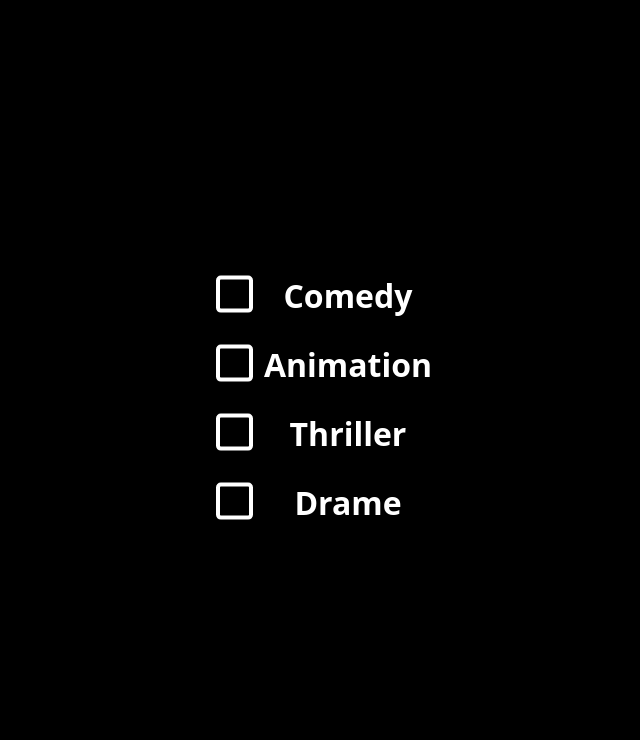
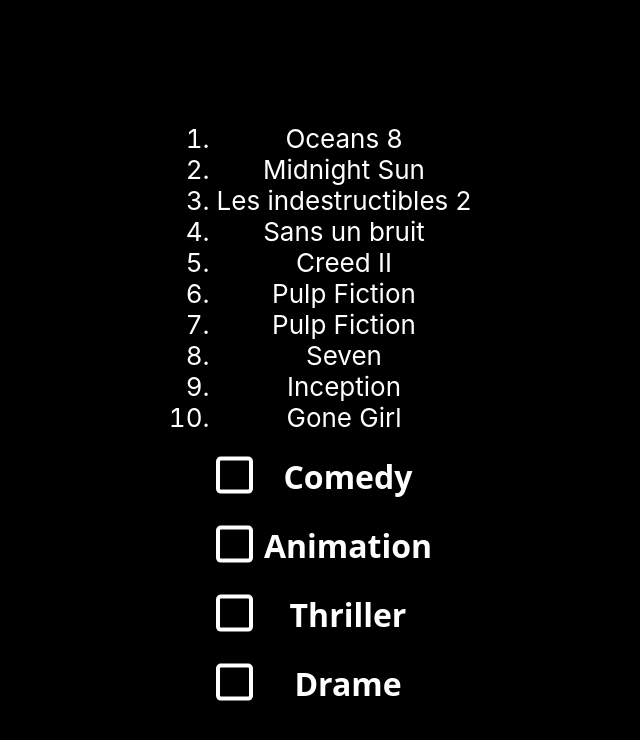
Before and after one commit to abdoum/movies, a React (Create React App) app: page / in a window 1280 px wide. Shown: the top 740 px of the page, without its empty margins (316-956 px from the left). Built offline with nearby package versions, Linux system fonts and the light colour scheme.

Commit message:
Feature: added redux

```diff
--- a/package.json
+++ b/package.json
@@ -3,12 +3,16 @@
   "version": "0.1.0",
   "private": true,
   "dependencies": {
+    "@reduxjs/toolkit": "^1.8.2",
     "@testing-library/jest-dom": "^5.16.4",
     "@testing-library/react": "^13.3.0",
     "@testing-library/user-event": "^13.5.0",
     "react": "^18.1.0",
     "react-dom": "^18.1.0",
+    "react-redux": "^8.0.2",
     "react-scripts": "5.0.1",
+    "redux": "^4.2.0",
+    "redux-thunk": "^2.4.1",
     "web-vitals": "^2.1.4"
   },
   "scripts": {
--- a/src/App.jsx
+++ b/src/App.jsx
@@ -1,7 +1,9 @@
-import React, { useEffect, useState } from 'react';
+import React, { useEffect } from 'react';
 import './App.css';
-import DropdownFilter from './components/DropdownFilter';
+import { useDispatch, useSelector } from 'react-redux';
+import CategoriesFilter from './components/CategoriesFilter';
 import { movies$ } from './movies';
+import { allCategories, allMovies } from './store/reducers/movie';
 
 /**
  * Return the App base component
@@ -9,20 +11,25 @@
  * @constructor
  */
 function App() {
-  const [categories, setCategories] = useState([]);
-  const [movies, setMovies] = useState([]);
+  const dispatch = useDispatch();
+  const { movies } = useSelector((state) => state.movies);
+  const { categories } = useSelector((state) => state.movies);
 
   useEffect(() => {
-    movies$.then((moviesData) => {
-      const categoriesList = moviesData.map((movie) => movie.category);
-      setCategories([...new Set(categoriesList)]);
-      setMovies(moviesData);
-    });
-  }, [movies]);
+    movies$
+      .then((moviesData) => {
+        dispatch(allMovies(moviesData));
+        dispatch(allCategories(moviesData));
+      })
+      .catch((e) => new Error(`could not load data: ${e}`));
+  }, [dispatch, movies]);
 
   return (
     <div className="App">
-      <DropdownFilter categories={categories} />
+      <ol>
+        {movies && movies.map((movie) => (<li key={movie.id}>{movie.title}</li>))}
+      </ol>
+      <CategoriesFilter movies={movies} categories={categories} />
     </div>
   );
 }
--- /dev/null
+++ b/src/components/CategoriesFilter.jsx
@@ -0,0 +1,25 @@
+import React from 'react';
+import { useDispatch } from 'react-redux';
+import { toggleSelected } from '../store/reducers/movie';
+
+export default function CategoriesFilter({ categories }) {
+  const dispatch = useDispatch();
+  return (
+    <div className="filters">
+      { categories.map((category) => (
+        <label key={category.name.toLowerCase()} htmlFor={category.name.toLowerCase()} className="form-control">
+          <input
+            id={category.name.toLowerCase()}
+            type="checkbox"
+            name="checkbox"
+            checked={category.isSelected}
+            onChange={() => {
+              dispatch(toggleSelected(category));
+            }}
+          />
+          {category.name}
+        </label>
+      ))}
+    </div>
+  );
+}
--- a/src/components/DropdownFilter.jsx
+++ /dev/null
@@ -1,14 +0,0 @@
-import React from 'react';
-
-export default function DropdownFilter({ categories }) {
-  return (
-    <div className="filters">
-      {categories.map((category) => (
-        <label htmlFor={category.toLowerCase()} className="form-control">
-          <input id={category.toLowerCase()} type="checkbox" name="checkbox" />
-          {category}
-        </label>
-      ))}
-    </div>
-  );
-}
--- a/src/index.jsx
+++ b/src/index.jsx
@@ -1,13 +1,17 @@
 import React from 'react';
 import ReactDOM from 'react-dom/client';
 import './index.css';
+import { Provider } from 'react-redux';
 import App from './App';
 import reportWebVitals from './reportWebVitals';
+import store from './store/store';
 
 const root = ReactDOM.createRoot(document.getElementById('root'));
 root.render(
   <React.StrictMode>
-    <App />
+    <Provider store={store}>
+      <App />
+    </Provider>
   </React.StrictMode>
 );
 
--- /dev/null
+++ b/src/store/reducers/category.js
@@ -0,0 +1,40 @@
+import { createSlice } from '@reduxjs/toolkit';
+
+const defaultState = {
+  categories: [{
+    name: '',
+    isSelected: false
+  }]
+};
+
+const categoriesSlice = createSlice({
+  name: 'categories',
+  initialState: defaultState,
+  reducers: {
+    allCategories: (state, action) => {
+      const movies = action.payload;
+      const categories = movies.map((movie) => movie.category);
+      const distinctCategories = [...new Set(categories)];
+      const categoriesObjects = distinctCategories.map((cat) => (
+        {
+          name: cat,
+          isSelected: false
+        }));
+      // eslint-disable-next-line no-param-reassign
+      state.categories = categoriesObjects;
+      return state;
+    },
+    toggleSelected: (state, action) => {
+      const category = action.payload;
+      const existingCategory = state.categories.find((cat) => cat.name === category.name);
+      existingCategory.isSelected = !category.isSelected;
+      // eslint-disable-next-line no-param-reassign
+      // state.categories[category.name].isSelected = !category.isSelected;
+      return state;
+    },
+  }
+});
+
+export const { allCategories, toggleSelected } = categoriesSlice.actions;
+
+export default categoriesSlice.reducer;
--- /dev/null
+++ b/src/store/reducers/movie.js
@@ -0,0 +1,45 @@
+// eslint-disable-next-line default-param-last
+import { createSlice } from '@reduxjs/toolkit';
+
+const defaultState = {
+  movies: [],
+  categories: []
+};
+
+const moviesSlice = createSlice({
+  name: 'movies',
+  initialState: defaultState,
+  reducers: {
+    allMovies: (state, action) => {
+      // eslint-disable-next-line no-param-reassign
+      state.movies = action.payload;
+      return state;
+    },
+    allCategories: (state, action) => {
+      // eslint-disable-next-line no-param-reassign
+      state.categories = [...new Set(action.payload.map((movie) => movie.category))].map((cat) => (
+        {
+          name: cat,
+          isSelected: false
+        }));
+      return state;
+    },
+    deleteMovie: (state, action) => {
+      const id = action.payload;
+      return state.movies.filter((movie) => movie.id !== id);
+    },
+    toggleSelected: (state, action) => {
+      // eslint-disable-next-line no-shadow
+      const category = action.payload;
+      // eslint-disable-next-line no-param-reassign,no-return-assign
+      state.categories.find((cat) => cat.name === category.name)
+        .isSelected = !category.isSelected;
+      return state;
+    },
+  }
+});
+
+export const {
+  toggleSelected, allMovies, deleteMovie, filterByCategory, allCategories
+} = moviesSlice.actions;
+export default moviesSlice.reducer;
--- /dev/null
+++ b/src/store/store.js
@@ -0,0 +1,13 @@
+import { configureStore } from '@reduxjs/toolkit';
+import moviesReducer from './reducers/movie';
+import categoriesReducer from './reducers/category';
+
+// eslint-disable-next-line no-underscore-dangle
+const store = configureStore({
+  reducer: {
+    movies: moviesReducer,
+    categories: categoriesReducer
+  }
+});
+
+export default store;
```
Also changed, not shown: src/store/actionTypes.js (added, +11 -0 lines), src/store/actions.js (added, +16 -0 lines), 1 other file (tests, documents, lock files or other folders).
